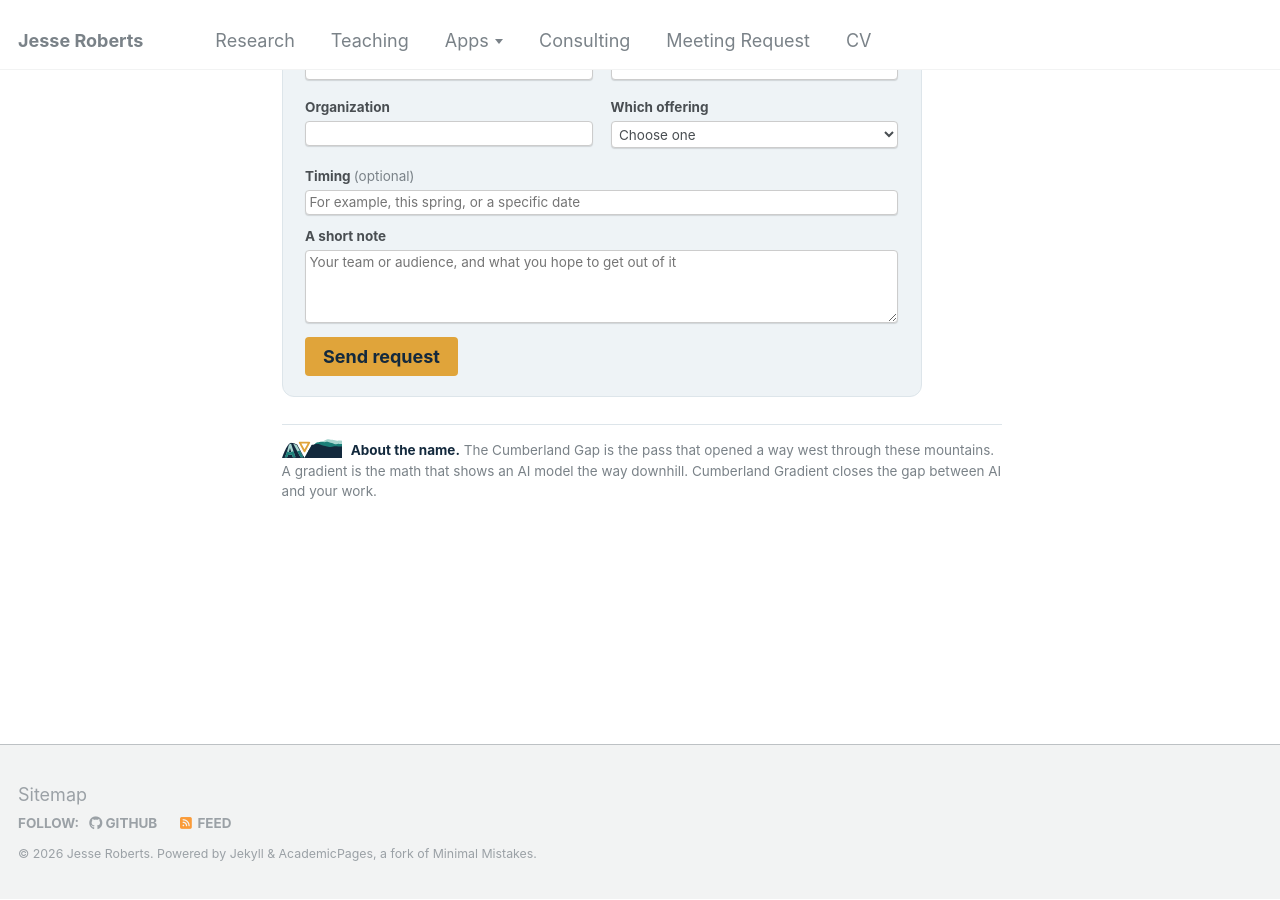
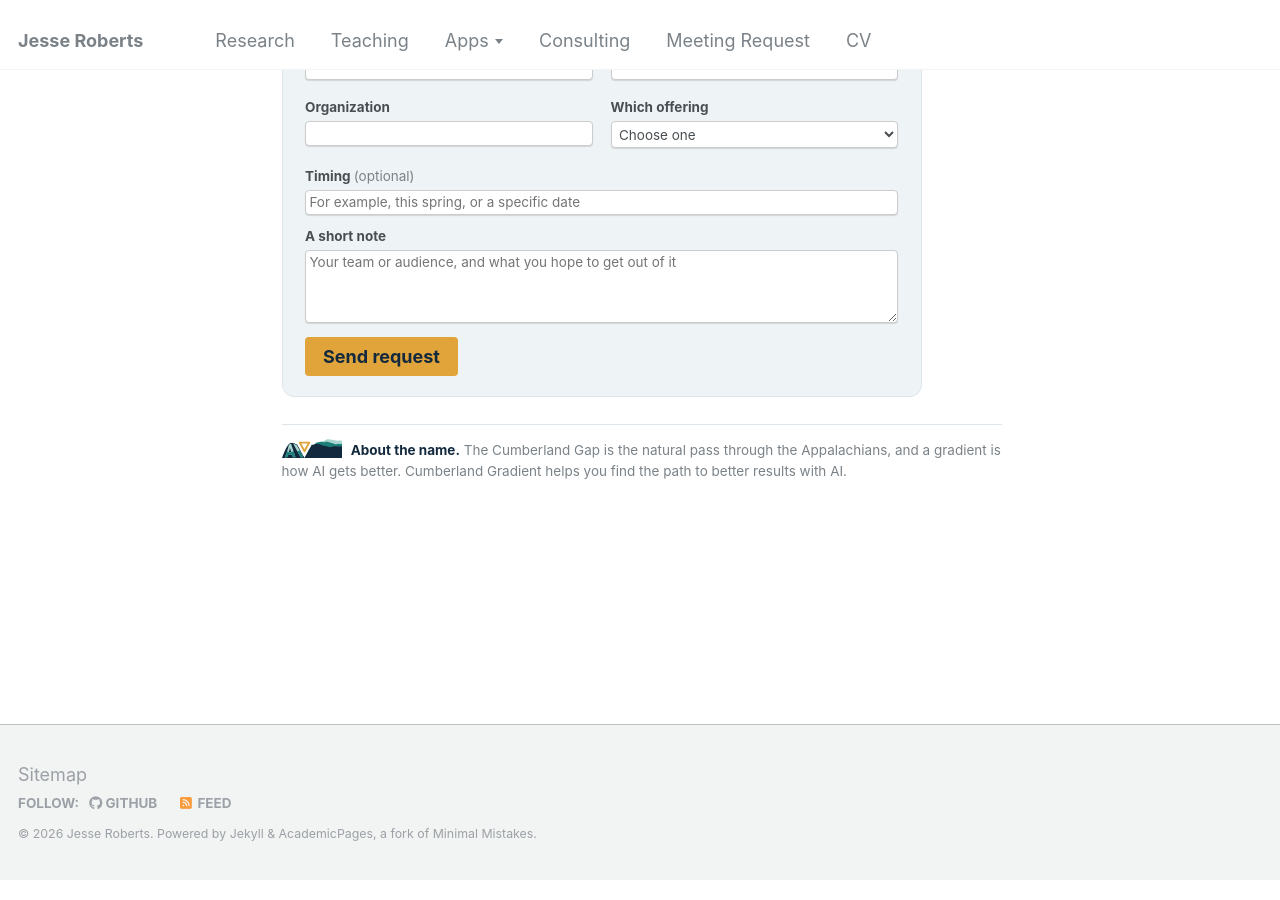
Before and after one commit to JesseTNRoberts/JesseTNRoberts.github.io, a Jekyll site: the page built from _pages/services.html, in a window 1280 px wide and 900 px high, scrolled down 2612 px. Built offline with Jekyll 4.4.1, drawn with Linux system fonts in a browser that asks for light colours; after the commit the page ends 3491 px from its top, so only the background shows below that.

```diff
--- a/_data/publications.yml
+++ b/_data/publications.yml
@@ -1,7 +1,7 @@
 # Generated from Google Scholar by scripts/update_stats.rb (daily via GitHub Actions).
 # Don't edit by hand. To fix a paper, edit it on your Scholar profile.
 profile: https://scholar.google.com/citations?user=Bj9GEfkAAAAJ
-updated: '2026-11-08T16:44:08Z'
+updated: '2026-11-08T16:44:33Z'
 metrics:
   since: 2021
   citations:
--- a/_data/services.yml
+++ b/_data/services.yml
@@ -1,5 +1,6 @@
 # Consulting page (_pages/services.html, /ai-consulting/, "Consulting" in the menu).
-# The page belongs to Cumberland Gradient, Jesse's AI consulting practice (named 2026-11-08,
+# The page belongs to Cumberland Gradient, Jesse's AI consulting practice (named 2026-11-08, motto
+# "Find the gap" since 2026-11-09, was "Closing the gap",
 # cumberlandgradient.com redirects here). The voice stays "I", the firm is Jesse.
 # Site writing rules apply to every string here. No em dashes, colons or semicolons
 # (official talk titles keep their own punctuation).
@@ -18,8 +19,8 @@
 
 brand:
   name: "Cumberland Gradient"
-  motto: "Closing the gap"
-  tagline: "AI consulting that closes the gap."
+  motto: "Find the gap"
+  tagline: "AI consulting that helps you find the gap."
   domain: "cumberlandgradient.com"
   lockup: /assets/cumberland-gradient/lockup.svg
   logo_square: /assets/cumberland-gradient/logo-square.png
@@ -175,9 +176,9 @@ faq:
   - q: "Do you give university talks or guest lectures?"
     a: "Yes, as part of my faculty work. Reach me through the <a href=\"/meeting/\">Meeting Request</a> page."
 
-# One line at the bottom of the page. The Cumberland Gap is the pass through the mountains
-# that opened the way west.
-name_story: "The Cumberland Gap is the pass that opened a way west through these mountains. A gradient is the math that shows an AI model the way downhill. Cumberland Gradient closes the gap between AI and your work."
+# One line at the bottom of the page. Jesse's wording (2026-11-09). The gap is the way through,
+# never a flaw in the client, so don't say they "have gaps".
+name_story: "The Cumberland Gap is the natural pass through the Appalachians, and a gradient is how AI gets better. Cumberland Gradient helps you find the path to better results with AI."
 
 # Testimonials. Add entries (quote, name, role) when Jesse has them. The section hides while empty.
 testimonials: []
--- a/_data/stats.yml
+++ b/_data/stats.yml
@@ -6,8 +6,8 @@ publications:
   papers_total: 40
   citations: 207
   source: Google Scholar
-  updated: '2026-11-08T16:44:07Z'
+  updated: '2026-11-08T16:44:33Z'
 strava:
   miles_this_year: 718.0
   activities: 283
-  updated: '2026-11-08T16:44:07Z'
+  updated: '2026-11-08T16:44:33Z'
--- a/_pages/services.html
+++ b/_pages/services.html
@@ -13,7 +13,7 @@ author_profile: false
 seo_title: "Cumberland Gradient | AI Consulting, Workshops and Talks in Tennessee"
 description: "Cumberland Gradient is Jesse Roberts's AI consulting practice. AI audits, workshops and talks for Tennessee companies, and a free first consultation."
 og_image: /assets/cumberland-gradient/share.png
-og_image_alt: "Cumberland Gradient logo. AI consulting that closes the gap."
+og_image_alt: "Cumberland Gradient logo. AI consulting that helps you find the gap."
 # No photos for now (2026-11-08). Jesse found the AAAI photo unhelpful, tight or wide. For a
 # headshot later, set photo, photo_alt and (optional) photo_caption here. A wide image can go in
 # wide_photo in _data/services.yml.
```
Also changed, not shown: assets/cumberland-gradient/lockup-white.svg, assets/cumberland-gradient/lockup.svg, assets/cumberland-gradient/share.png.
